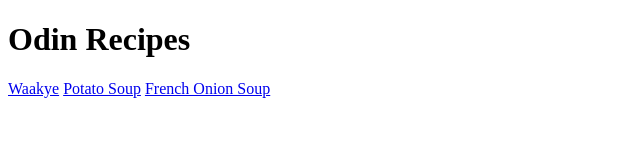
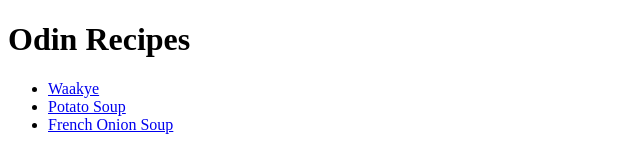
Before and after one commit to Lharci/odin-recipes, a plain HTML site: page index.html in a window 1280 px wide. Shown: the whole page, without its empty margins (0-640 px from the left). Drawn offline with Linux system fonts and the light colour scheme.

Commit message:
Made the recipes in index.html an unordered list for clearer view

```diff
--- a/index.html
+++ b/index.html
@@ -6,8 +6,10 @@
     </head>
     <body>
         <h1>Odin Recipes</h1>
-        <a href="./recipes/waakye.html">Waakye</a>
-        <a href="./recipes/potato-soup.html">Potato Soup</a>
-        <a href="./recipes/french-onion-soup.html">French Onion Soup</a>
+        <ul>
+            <li><a href="./recipes/waakye.html">Waakye</a></li>
+            <li><a href="./recipes/potato-soup.html">Potato Soup</a></li>
+            <li><a href="./recipes/french-onion-soup.html">French Onion Soup</a></li>
+        </ul>
     </body>
 </html>
```
